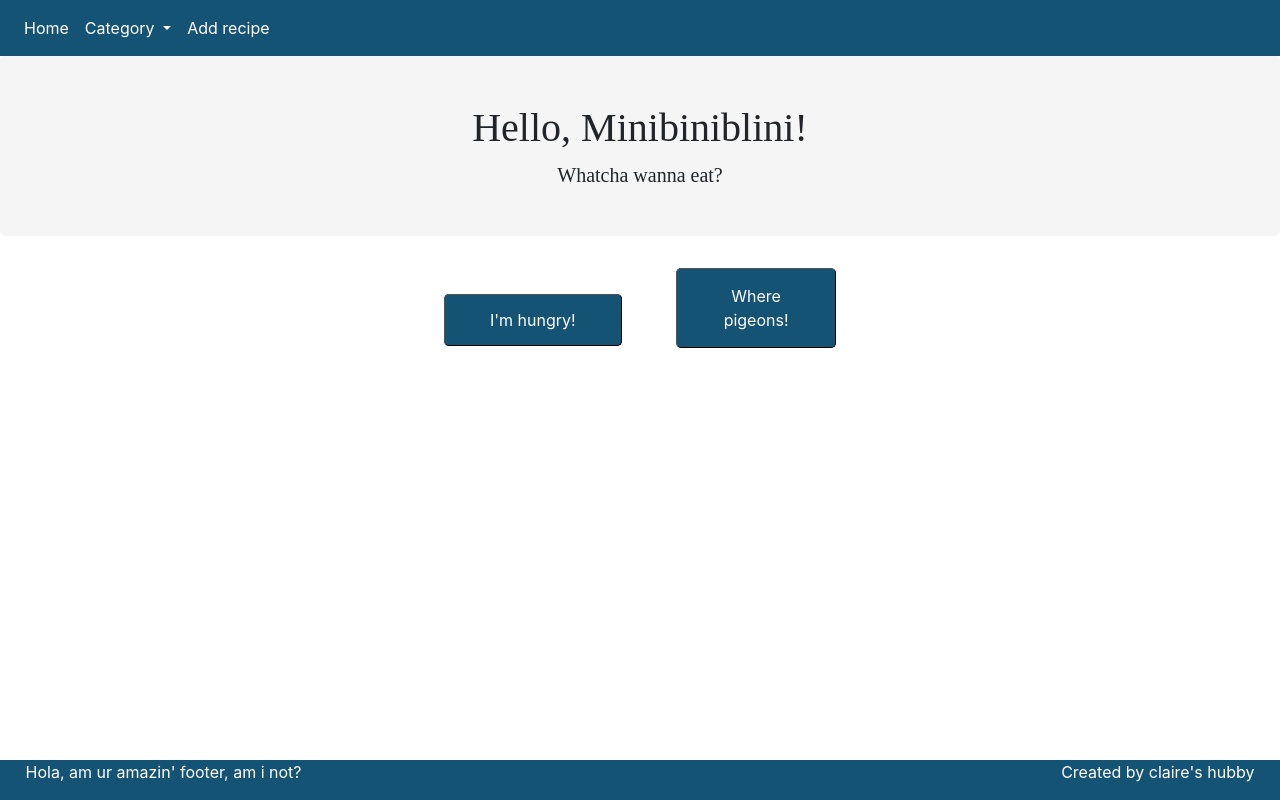
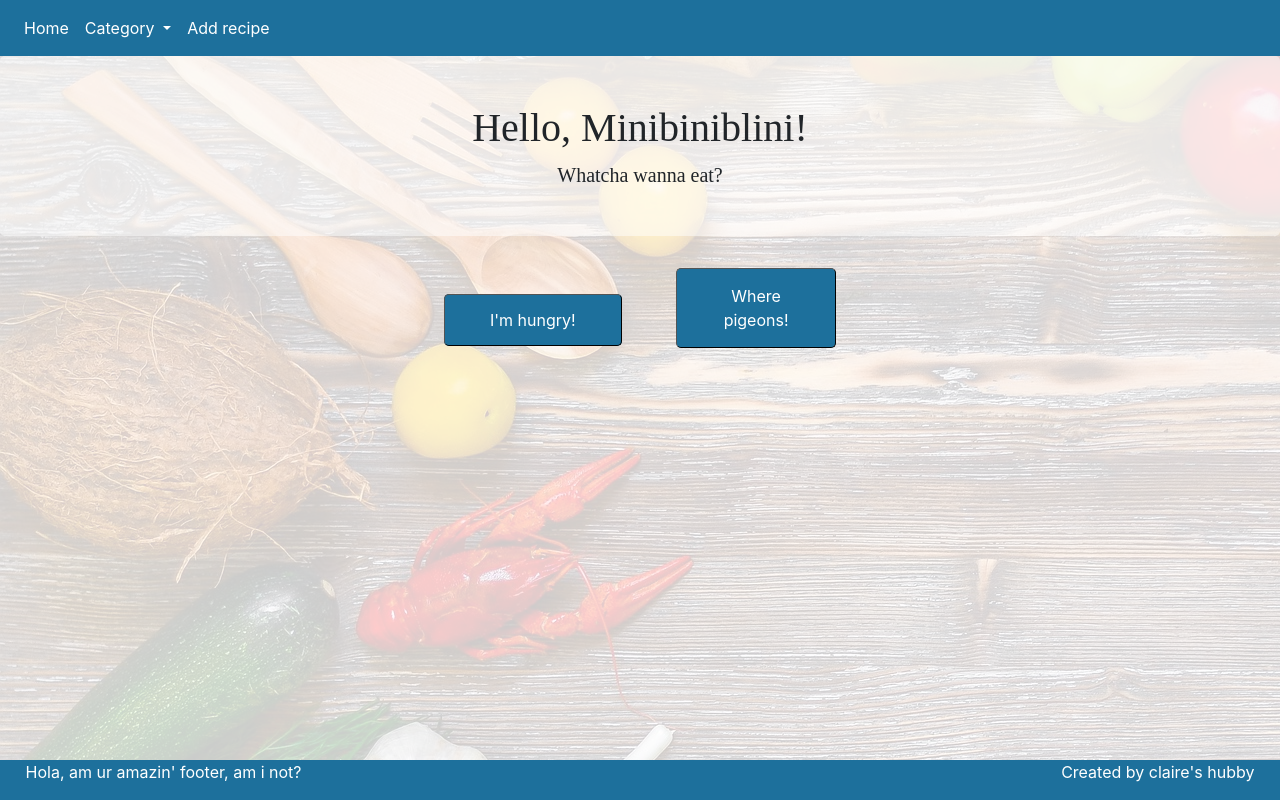
Before and after one commit to Kadlec-Filip/Phood, a Django app: page / in a window 1280 px wide. Run offline with Django 4.2, Linux system fonts and the light colour scheme; some libraries are stand-ins or nearby versions.

Commit message:
Changed colors. Added table for ingredients and grid for spec. recipe. Added background image in base.html

```diff
--- a/Phood1/templates/pages/base.html
+++ b/Phood1/templates/pages/base.html
@@ -8,13 +8,32 @@
 
 <!--TODO: RE-DO the css bullshit. Make css files and import them where needed.-->
 <style>
+    html, body {
+        height:100%;
+        }
     body {
         margin-bottom:40px;
-        background-color: #f6f5f5;
+        position: relative;
+        /* background-image: url("{% static 'pictures/bg_img.jpg' %}"); */
+        background-size: cover;
+        background-position: center;
+        background-repeat: no-repeat;
+        background-color: #FFEAE3;
+    }
+    body::after {
+        content: "";
+        background: url("{% static 'pictures/bg_img.jpg' %}");
+        opacity: 0.2;
+        top: 0;
+        left: 0;
+        bottom: 0;
+        right: 0;
+        position: absolute;
+        z-index: -1;
     }
     footer {
         width: 100%;
-        background-color: #145374;
+        background-color: #1d709c;
         position: fixed;
         height: 40px;
         bottom: 0px;
@@ -40,7 +59,9 @@
 
 <body>
 {% include 'pages/navbar.html' %}
+
 {% block content %}
+
     replace me
 {% endblock%}
 </body>
--- a/Phood1/templates/pages/home.html
+++ b/Phood1/templates/pages/home.html
@@ -2,12 +2,12 @@
 {% block content %}
 <style>
     #mainPageJumotron{
-        background-color:  #f6f5f5;
+        background:  rgba(255, 255, 255, 0.5);
         max-height:180px;
         font-family: "Century Gothic";
     }
     #customButton{
-        background-color: #145374;
+        background-color: #1d709c;
     }
 
     #button1{
@@ -18,7 +18,7 @@
     border: 1px outset buttonborder;
     border-radius: 5px;
     color: white;
-    background-color: #145374;
+    background-color: #1d709c;
     }
     #button2{
     width: 160px;
@@ -29,7 +29,7 @@
     border: 1px outset buttonborder;
     border-radius: 5px;
     color: white;
-    background-color: #145374;
+    background-color: #1d709c;
     }
     #container_for_buttons{
         text-align: center;
--- a/Phood1/templates/pages/navbar.html
+++ b/Phood1/templates/pages/navbar.html
@@ -6,13 +6,13 @@
 
 <style>
 #mainNavbar{
-    background-color: #145374;
+    background-color: #1d709c;
     color: white;
 }
 
 #navbarText{
     color: white;
-    background-color: #145374;
+    background-color: #1d709c;
 }
 
 
```
Also changed, not shown: Phood1/templates/pages/allrecipes.html (+9 -2 lines), Phood1/templates/pages/specific_recipe.html (+21 -9 lines), Phood1/static/pictures/bg_img.jpg (added).
